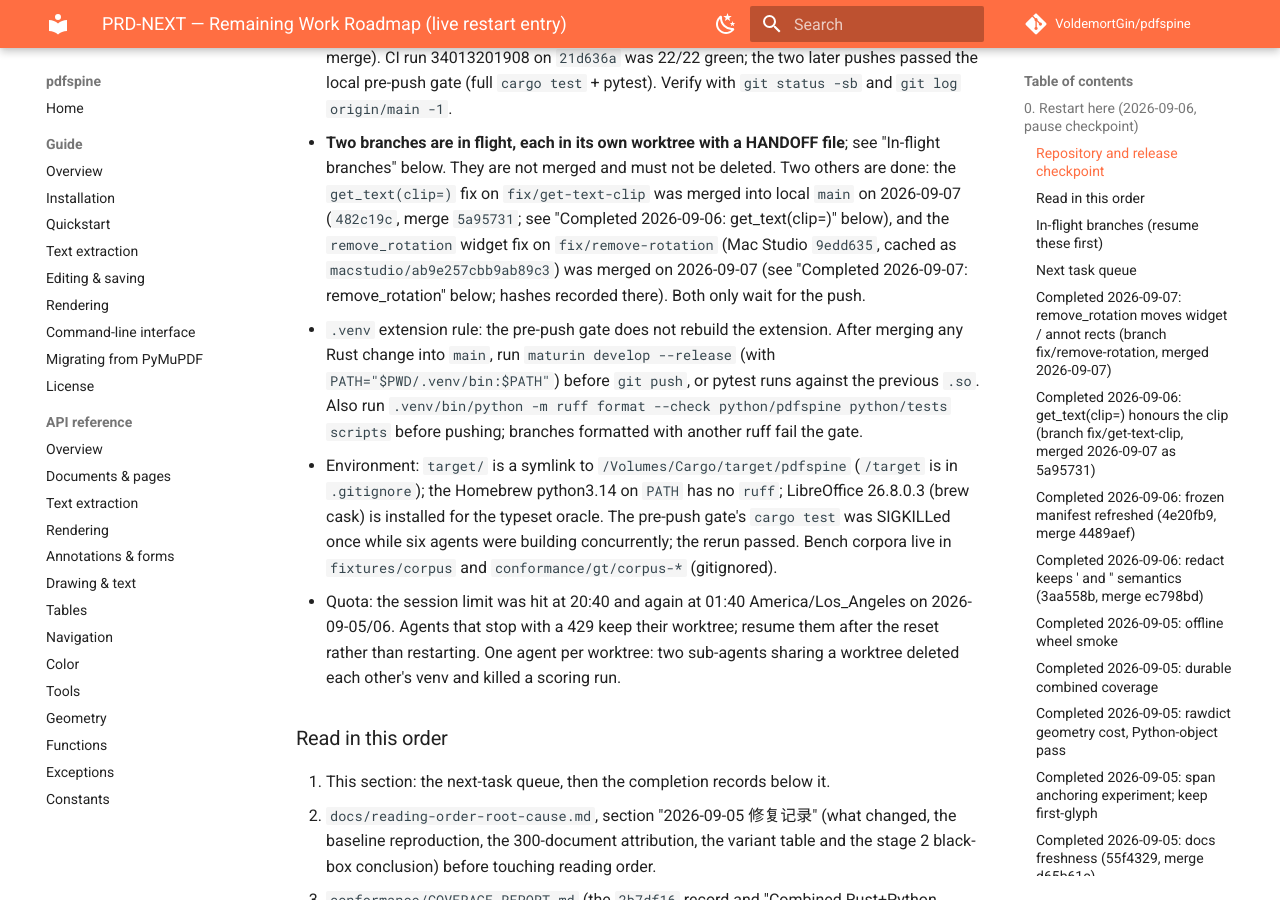
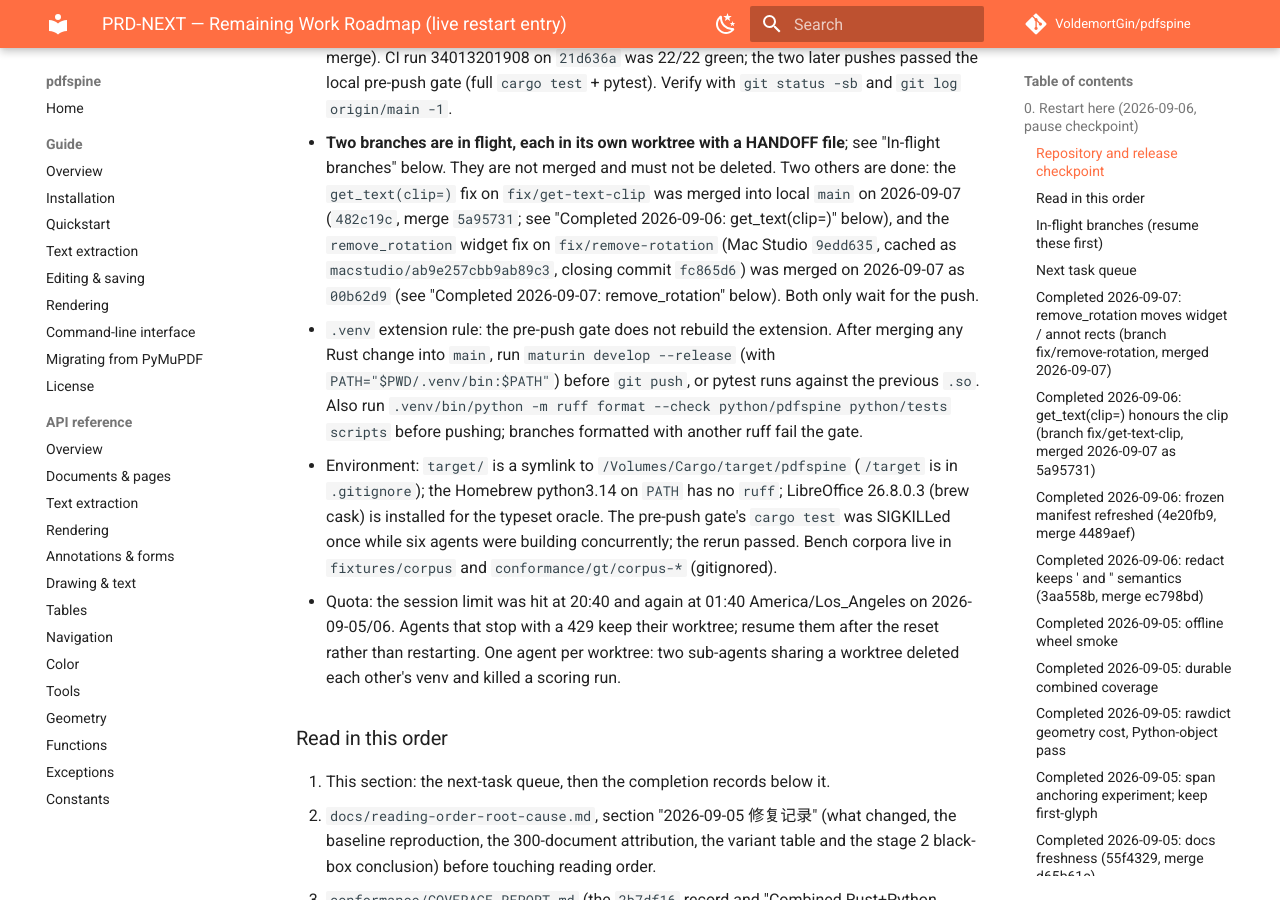
Before and after one commit to VoldemortGin/pdfspine, an MkDocs documentation site: the page built from docs/PRD-NEXT.md, in a window 1280 px wide and 900 px high, scrolled down 603 px. Built offline with MkDocs 1.6.1 and Material for MkDocs 9.7.7, drawn with Linux system fonts in a browser that asks for light colours; comment, search, counter and statistics services are not loaded; some of the changed text lies outside the part shown.

Commit message:
docs: record the remove_rotation merge hashes in PRD-NEXT
Co-Authored-By: Claude Fable 5.1 <noreply@anthropic.com>
Claude-Session: https://claude.ai/code/session_01VPvK4as31yQSEMRqxFHeCX

```diff
--- a/docs/PRD-NEXT.md
+++ b/docs/PRD-NEXT.md
@@ -26,9 +26,9 @@
   local `main` on 2026-09-07 (`482c19c`, merge `5a95731`; see "Completed 2026-09-06:
   get_text(clip=)" below), and the `remove_rotation` widget fix on
   `fix/remove-rotation` (Mac Studio `9edd635`, cached as
-  `macstudio/ab9e257cbb9ab89c3`) was merged on 2026-09-07 (see "Completed
-  2026-09-07: remove_rotation" below; hashes recorded there). Both only wait for
-  the push.
+  `macstudio/ab9e257cbb9ab89c3`, closing commit `fc865d6`) was merged on
+  2026-09-07 as `00b62d9` (see "Completed 2026-09-07: remove_rotation" below).
+  Both only wait for the push.
 - `.venv` extension rule: the pre-push gate does not rebuild the extension. After
   merging any Rust change into `main`, run `maturin develop --release` (with
   `PATH="$PWD/.venv/bin:$PATH"`) before `git push`, or pytest runs against the previous
@@ -104,8 +104,8 @@ run the ruff check, push, and delete the worktree and branch.
   on top of `21d636a`) was merged with `main` `9145f9f` (only `CHANGELOG.md`
   conflicted; both entries kept) and finished; `HANDOFF-remove-rotation.md` is
   deleted, its conclusions live in `docs/guide/editing.md` and `DOCPY-037`.
-  Closing commit and `--no-ff` merge hashes: see the checkpoint line above once
-  recorded (PENDING-HASHES).
+  Closing commit `fc865d6` (`fix(python): let remove_rotation transform widget
+  rectangles`), `--no-ff` merge `00b62d9`.
 - `Page.remove_rotation()` no longer raises `PdfUnsupportedError` on a rotated
   page with form widgets (it assigned the read-only `Widget.rect`). Root cause of
   the wider bug: `Annot.rect` / `Widget.rect` / `link["from"]` are PDF user space
```
